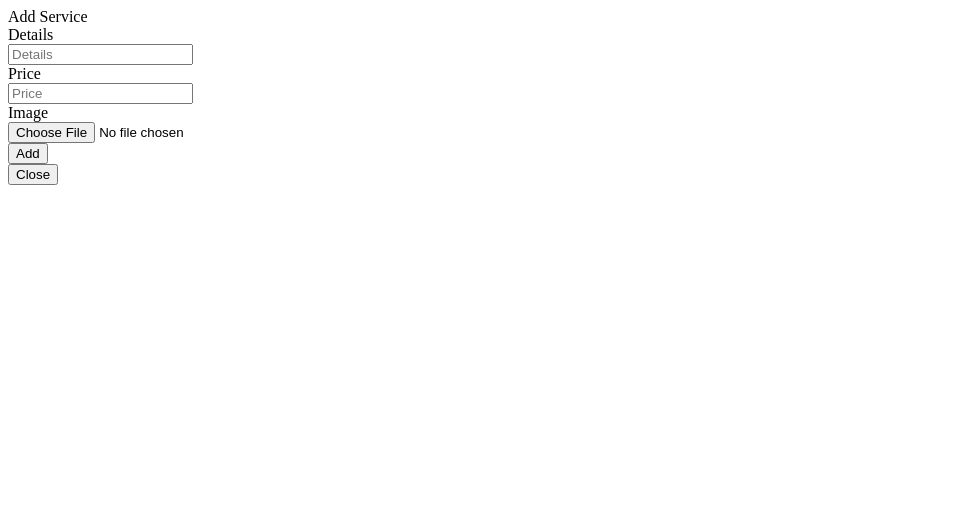
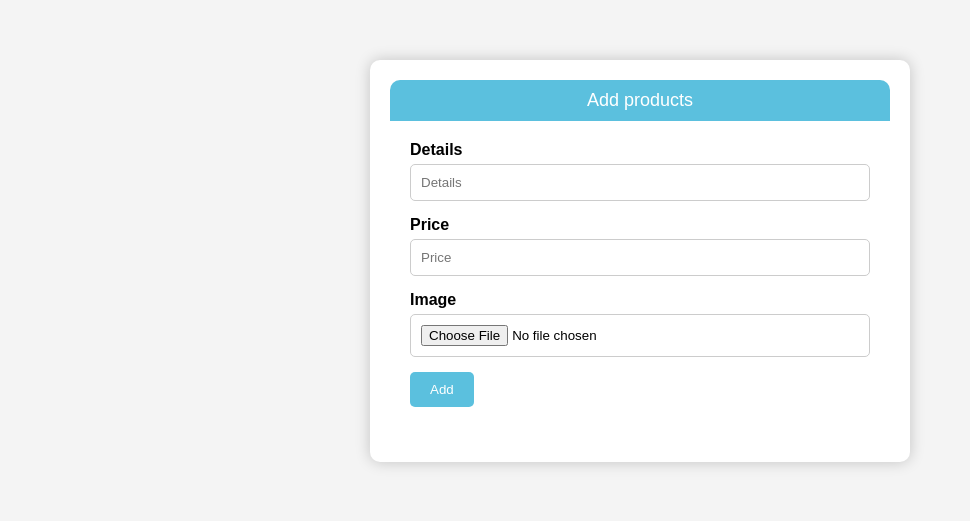
Before and after one commit to A-H-G20/china-global-door, a PHP site: page /china-global-door/admin.php in a window 1280 px wide. Shown: the top 521 px of the page, without its empty margins (0-970 px from the left). Run offline with PHP 8.4, Linux system fonts and the light colour scheme.

Commit message:
add admin page to add products and css code

```diff
--- a/admin.php
+++ b/admin.php
@@ -3,12 +3,16 @@
 <head>
     <meta charset="UTF-8">
     <meta name="viewport" content="width=device-width, initial-scale=1.0">
-    <title>Document</title>
+    <link rel="stylesheet" href="css/add_products.css">
+    <title>Add Service</title>
+    <style>
+
+    </style>
 </head>
 <body>
 <div id="add_service" class="modal hide fade" tabindex="-1" role="dialog" aria-labelledby="myModalLabel" aria-hidden="true">
     <div class="modal-header">
-        <div class="alert alert-info">Add Service</div>
+        <div class="alert alert-info">Add products</div>
     </div>
     <div class="modal-body">
         <form class="form-horizontal" method="POST" enctype="multipart/form-data">
@@ -37,9 +41,7 @@
             </div>
         </form>
     </div>
-    <div class="modal-footer">
-        <button class="btn" data-dismiss="modal" aria-hidden="true">Close</button>
-    </div>
+
 </div>
 </body>
 </html>
--- /dev/null
+++ b/css/add_products.css
@@ -0,0 +1,88 @@
+body {
+    font-family: Arial, sans-serif;
+    background-color: #f4f4f4;
+    margin: 0;
+    padding: 20px;
+}
+
+.modal {
+    background-color: white;
+    border-radius: 10px;
+    box-shadow: 0px 0px 15px rgba(0, 0, 0, 0.2);
+    max-width: 500px;
+    margin: 40px auto;
+    padding: 20px;
+}
+
+.modal-header {
+    background-color: #5bc0de;
+    color: white;
+    padding: 10px;
+    border-top-left-radius: 10px;
+    border-top-right-radius: 10px;
+}
+
+.alert-info {
+    margin: 0;
+    font-size: 18px;
+    text-align: center;
+}
+
+.modal-body {
+    padding: 20px;
+}
+
+.form-horizontal {
+    width: 100%;
+}
+
+.control-group {
+    margin-bottom: 15px;
+}
+
+.control-label {
+    font-weight: bold;
+    margin-bottom: 5px;
+    display: block;
+}
+
+.controls input[type="text"],
+.controls input[type="file"] {
+    width: 100%;
+    padding: 10px;
+    border-radius: 5px;
+    border: 1px solid #ccc;
+    box-sizing: border-box;
+}
+
+.btn {
+    padding: 10px 20px;
+    border: none;
+    border-radius: 5px;
+    cursor: pointer;
+    transition: background-color 0.3s ease;
+}
+
+.btn-info {
+    background-color: #5bc0de;
+    color: white;
+}
+
+.btn-info:hover {
+    background-color: #31b0d5;
+}
+
+.modal-footer {
+    text-align: right;
+    padding: 10px;
+    border-top: 1px solid #e5e5e5;
+}
+
+.btn[data-dismiss="modal"] {
+    background-color: #ddd;
+    color: black;
+}
+
+.btn[data-dismiss="modal"]:hover {
+    background-color: #bbb;
+}
```
